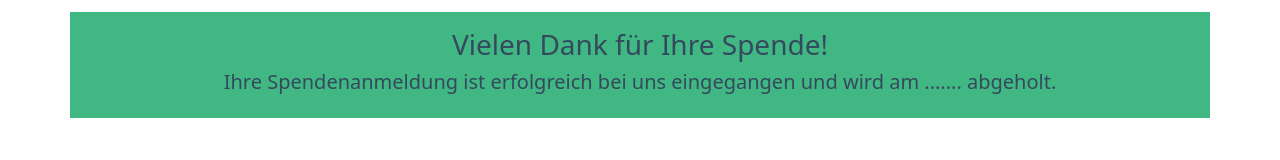
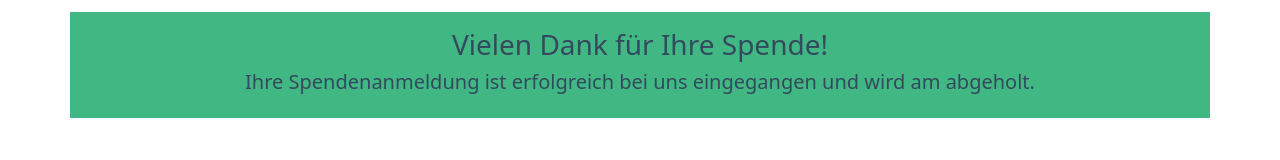
Before and after one commit to KeavJoh/Klamottenengel_IPWA01.01, a Vue app: page /from/execute in a window 1280 px wide. Shown: the part 146-306 px from the top of the page. Built offline with nearby package versions, Linux system fonts and the light colour scheme.

Commit message:
fixed some bugs

```diff
--- a/src/components/TheShippingOutput.vue
+++ b/src/components/TheShippingOutput.vue
@@ -5,7 +5,7 @@
       <h3>Vielen Dank für Ihre Spende!</h3>
       <h5>
         Ihre Spendenanmeldung ist erfolgreich bei uns eingegangen und wird am
-        ....... abgeholt.
+        {{ getDate }} abgeholt.
       </h5>
     </div>
     <div class="row mb-4">
```
